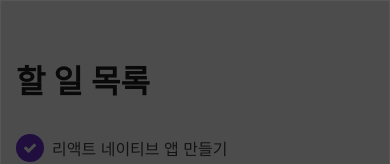
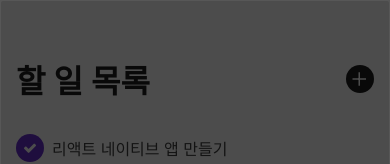
Before and after one commit to heemaeng/reactNative-todoList, a React Native app: screen / in a window 390 px wide. Shown: the top 164 px of the page. Built offline with nearby package versions, Linux system fonts and the light colour scheme.

Commit message:
text 모달창 생성

```diff
--- a/App.js
+++ b/App.js
@@ -1,8 +1,8 @@
 import React from 'react';
 import { StyleSheet, Text, View, SafeAreaView } from 'react-native';
-import Header from './components/Header';
-import TaskModal from './components/TaskModal';
-import TodoItem from './components/TodoItem';
+import Header from './components/Header'
+import TodoItem from './components/TodoItem'
+import TaskModal from './components/TaskModal'
 
 export default class App extends React.Component {
   render() {
--- a/components/Header.js
+++ b/components/Header.js
@@ -2,8 +2,11 @@
 import {
     View,
     Text,
+    TouchableOpacity,
     StyleSheet,
+    Platform,
 } from 'react-native';
+import Icon from 'react-native-vector-icons/Ionicons';
 
 const Header = () => {
     return (
@@ -11,20 +14,46 @@
             <Text style={styles.title}>
                 할 일 목록
             </Text>
+            <TouchableOpacity
+                activeOpacity={0.8}
+                style={styles.button}
+            >
+                <Icon name='ios-add' color='#FFFFFF' size={24} />
+            </TouchableOpacity>
         </View>
     )
 }
 
 const styles = StyleSheet.create({
     container: {
+        flexDirection: 'row',
+        alignItems: 'center',
+        justifyContent: 'space-between',
         marginTop: 56,
         marginBottom: 16,
         marginLeft: 16,
+        marginRight: 16,
     },
     title: {
         color: '#212121',
         fontSize: 32,
         fontWeight: '600',
+    },
+    button: {
+        width: 28,
+        height: 28,
+        borderRadius: 14,
+        backgroundColor: '#212121',
+        justifyContent: 'center',
+        alignItems: 'center',
+        paddingTop: Platform.select({
+            ios: 1,
+            android: 0,
+        }),
+        paddingLeft: Platform.select({
+            ios: 1,
+            android: 0,
+        })
     }
 })
 
--- a/components/TodoItem.js
+++ b/components/TodoItem.js
@@ -5,7 +5,7 @@
     TouchableOpacity,
     StyleSheet,
 } from 'react-native'
-import Icon from 'react-native-vector-icons/FontAwesome';
+import FontAwesome from 'react-native-vector-icons/FontAwesome';
 
 const TodoItem = ({
     title,
@@ -18,7 +18,7 @@
                     activeOpacity={0.8}
                     style={done ? styles.done : styles.check}
                 >
-                    <Icon name="check" color={done ? '#FFFFFF' : '#E0E0E0'} size={14} />
+                    <FontAwesome name="check" color={done ? '#FFFFFF' : '#E0E0E0'} size={14} />
                 </TouchableOpacity>
                 <Text style={styles.title}>
                     {title}
```
